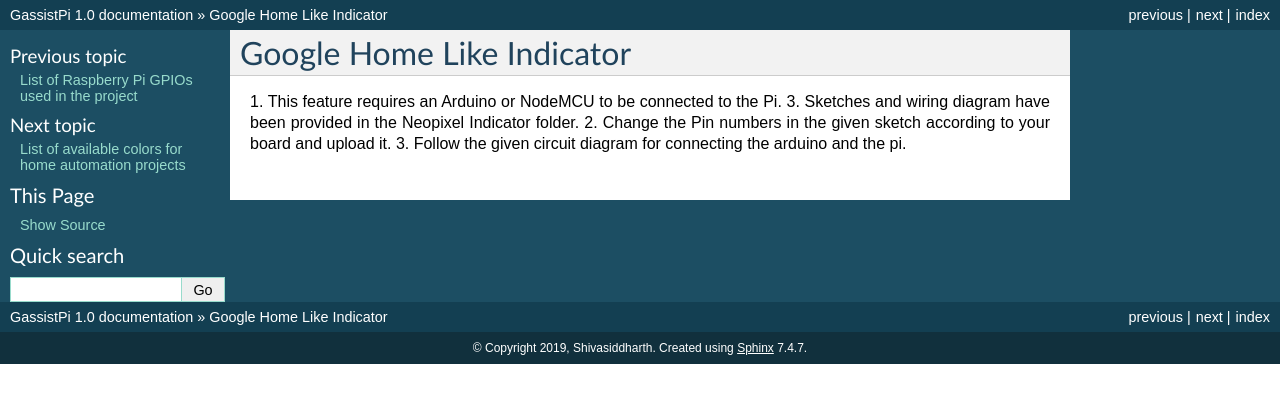
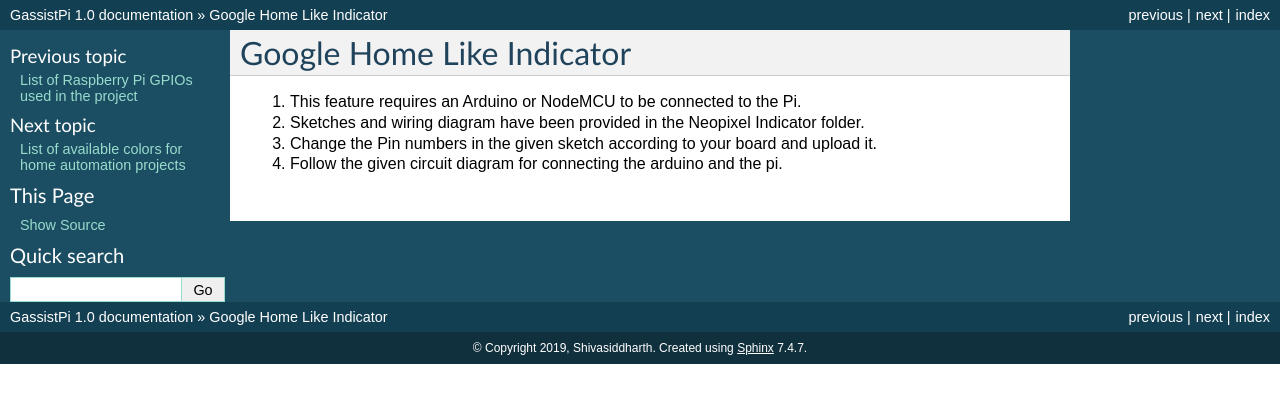
Before and after one commit to shivasiddharth/GassistPi-Documentation, a Sphinx documentation site: the page built from docs/homeindicator.rst, in a window 1280 px wide. Shown: the top 403 px of the page. Built offline with Sphinx 7.4.7, drawn with Linux system fonts in a browser that asks for light colours.

Commit message:
Update homeindicator.rst

```diff
--- a/docs/homeindicator.rst
+++ b/docs/homeindicator.rst
@@ -3,6 +3,6 @@ Google Home Like Indicator
 ================================================
 
 1. This feature requires an Arduino or NodeMCU to be connected to the Pi.
-3. Sketches and wiring diagram have been provided in the Neopixel Indicator folder.
-2. Change the Pin numbers in the given sketch according to your board and upload it.
-3. Follow the given circuit diagram for connecting the arduino and the pi.
+2. Sketches and wiring diagram have been provided in the Neopixel Indicator folder.
+3. Change the Pin numbers in the given sketch according to your board and upload it.
+4. Follow the given circuit diagram for connecting the arduino and the pi.
```
